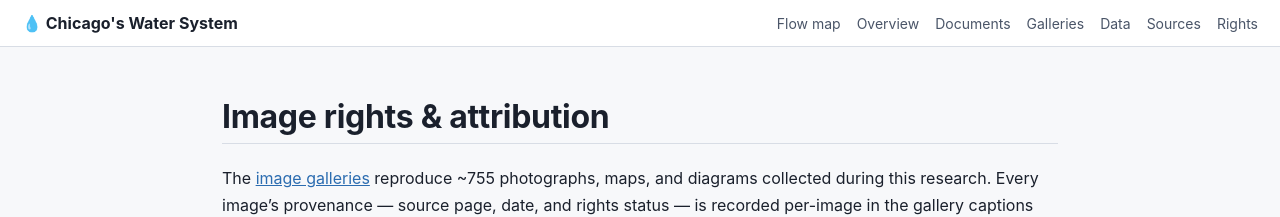
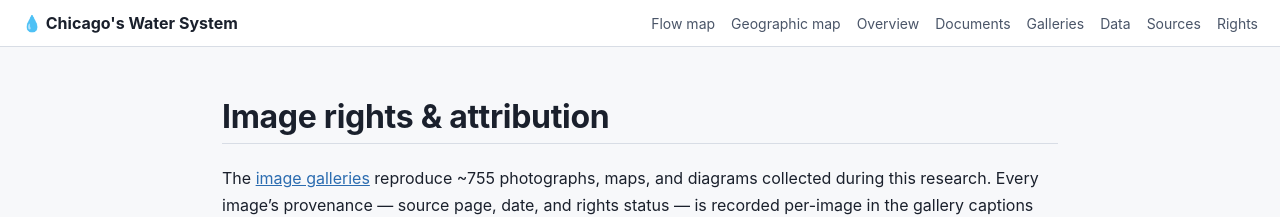
Before and after one commit to boswald314/chicago-water-system, a Jekyll site: the page built from ATTRIBUTION.md, in a window 1280 px wide. Shown: the top 217 px of the page. Built offline with Jekyll 4.4.1, drawn with Linux system fonts in a browser that asks for light colours.

Commit message:
Nav + README links for the geographic timeline map
Co-Authored-By: Claude Fable 5 <noreply@anthropic.com>

```diff
--- a/_layouts/default.html
+++ b/_layouts/default.html
@@ -13,6 +13,7 @@
   <a class="brand" href="{{ '/' | relative_url }}">💧 Chicago's Water System</a>
   <div class="links">
     <a href="{{ '/' | relative_url }}">Flow map</a>
+    <a href="{{ '/geo.html' | relative_url }}">Geographic map</a>
     <a href="{{ '/00-SYSTEM-OVERVIEW.html' | relative_url }}">Overview</a>
     <a href="{{ '/docs/' | relative_url }}">Documents</a>
     <a href="{{ '/gallery/' | relative_url }}">Galleries</a>
--- a/index.html
+++ b/index.html
@@ -136,6 +136,7 @@ const gal = subj => LOCAL ? 'images/' + subj + '/' : 'gallery/' + subj + '.html'
 
 document.getElementById('navlinks').innerHTML = [
   ['Flow map', '#'],
+  ['Geographic map', 'geo.html'],
   ['Overview', LOCAL ? '00-SYSTEM-OVERVIEW.md' : '00-SYSTEM-OVERVIEW.html'],
   ['Documents', LOCAL ? 'docs/' : 'docs/'],
   ['Galleries', LOCAL ? 'images/' : 'gallery/'],
```
Also changed, not shown: README.md.
